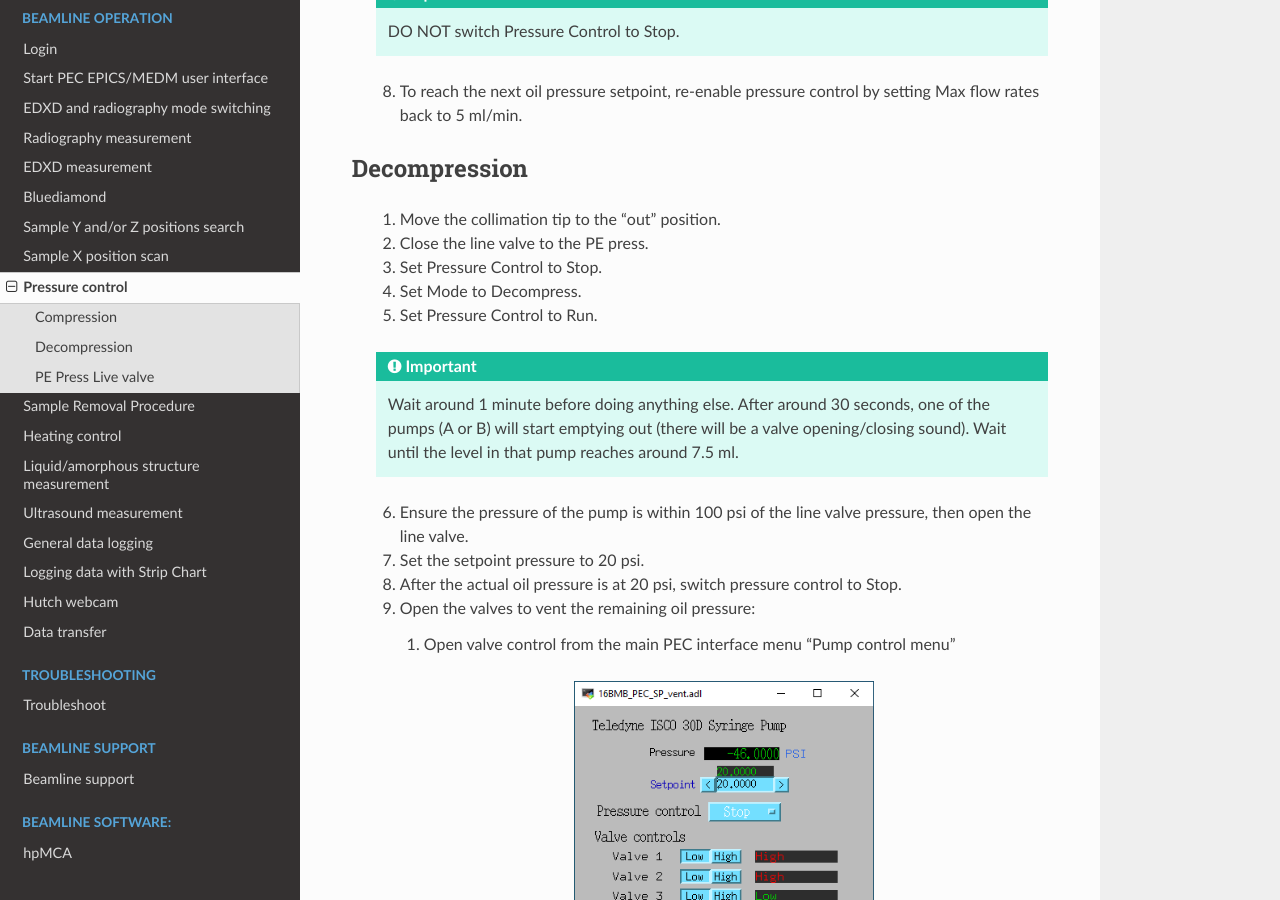
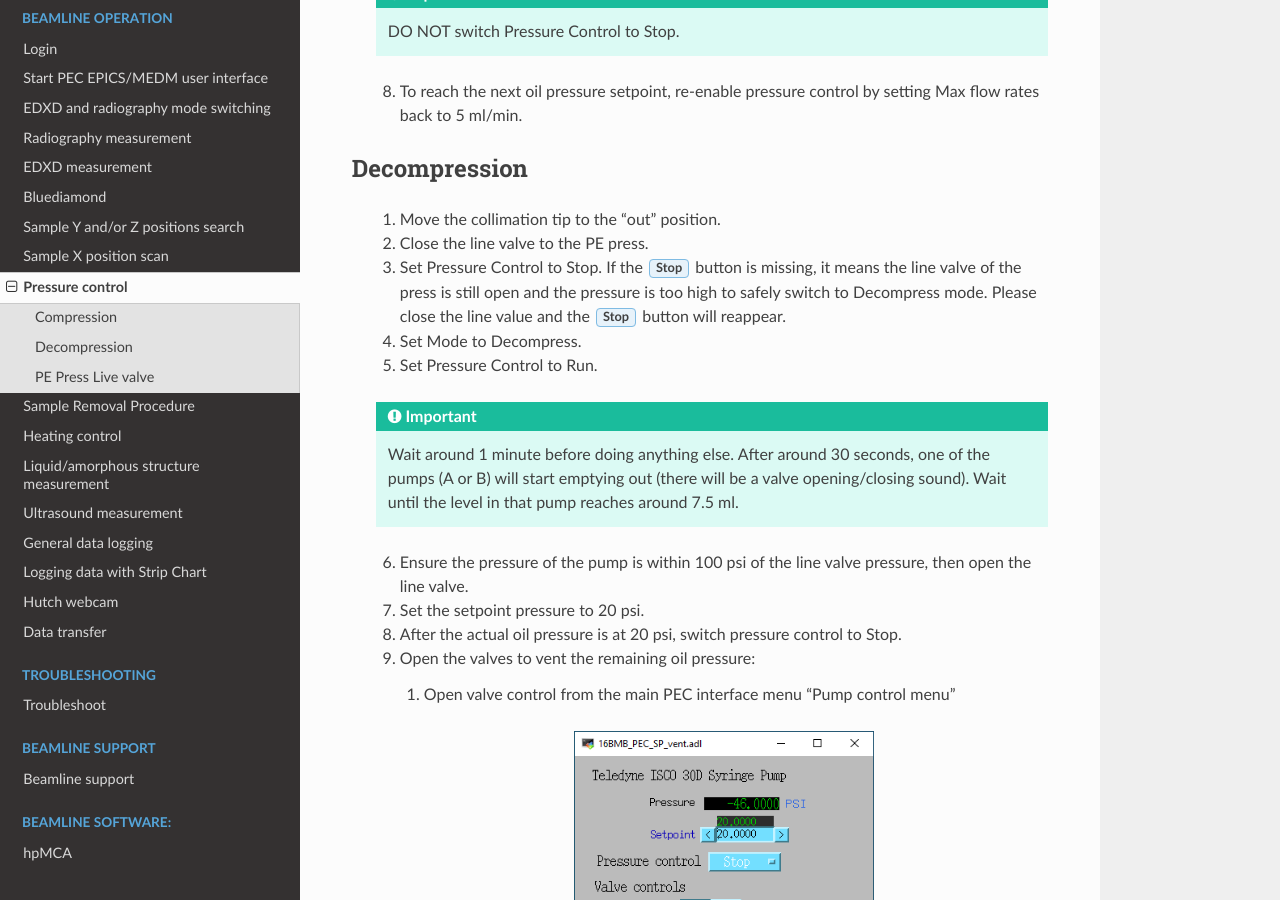
Before and after one commit to taeastmo/16BMB_manual, a Sphinx documentation site: the page built from docs/source/pressure.rst, in a window 1280 px wide and 900 px high, scrolled down 1496 px. Built offline with Sphinx 7.4.7 and the Read the Docs theme 3.1.0, drawn with Linux system fonts in a browser that asks for light colours.

Commit message:
Update pressure.rst

```diff
--- a/docs/source/pressure.rst
+++ b/docs/source/pressure.rst
@@ -49,7 +49,7 @@ Decompression
 
    #. Move the collimation tip to the "out" position.
    #. Close the line valve to the PE press.
-   #. Set Pressure Control to Stop.
+   #. Set Pressure Control to Stop. If the :guilabel:`Stop` button is missing, it means the line valve of the press is still open and the pressure is too high to safely switch to Decompress mode. Please close the line value and the :guilabel:`Stop` button will reappear.
    #. Set Mode to Decompress.
    #. Set Pressure Control to Run.
 
```
